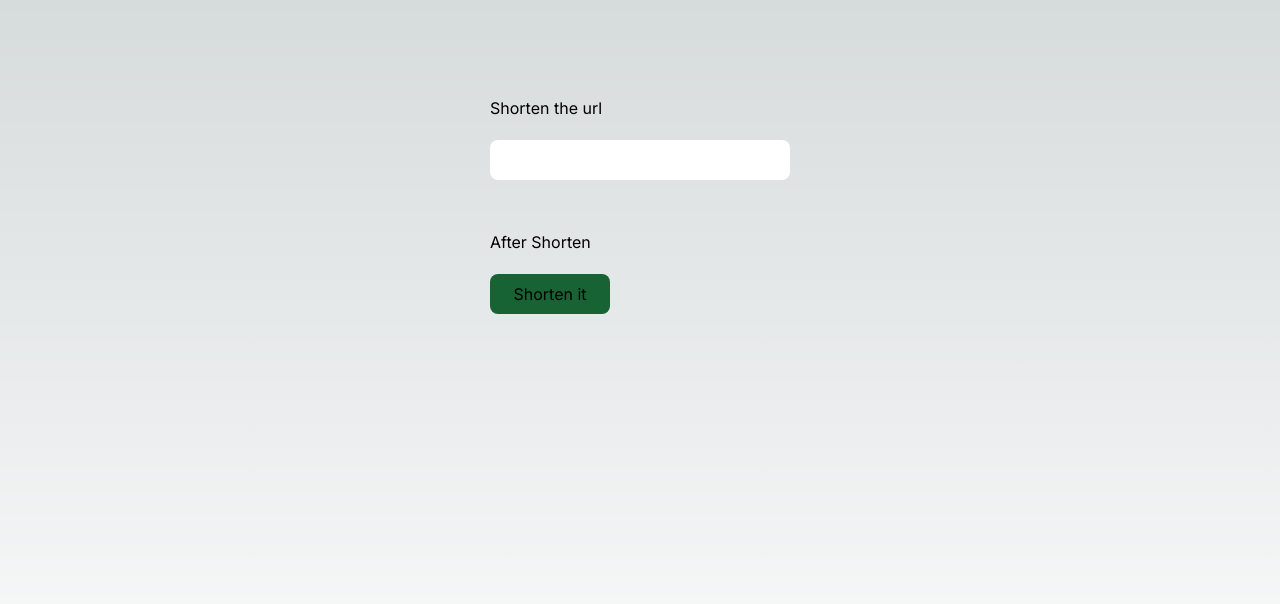
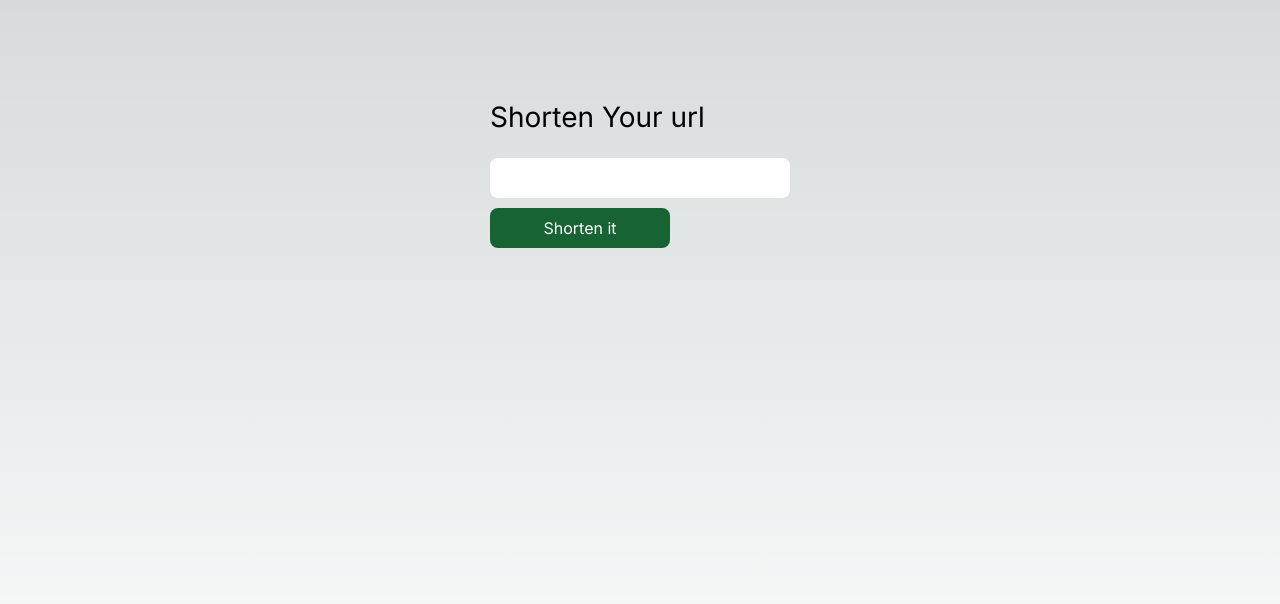
Before and after one commit to twilightc/url-shortener, a Next.js app: page / in a window 1280 px wide. Shown: the top 604 px of the page. Built offline with nearby package versions, Linux system fonts and the light colour scheme.

Commit message:
add clipboard page, add husky+lint-staged

```diff
--- a/prisma/seed.ts
+++ b/prisma/seed.ts
@@ -21,7 +21,6 @@ async function main() {
       enrollTime: new Date(),
     },
   });
-  console.log({ alice, bob });
 }
 main()
   .then(async () => {
--- a/src/app/api/create/route.ts
+++ b/src/app/api/create/route.ts
@@ -43,9 +43,6 @@ export const POST = async (req: NextRequest) => {
       });
     });
 
-    console.log(result);
-
-
     return Response.json({
       ...result
     }, {
--- /dev/null
+++ b/src/components/Loading.tsx
@@ -0,0 +1,5 @@
+
+
+export default function Loading() {
+  return <div>Loading...</div>
+}
--- a/src/components/ProduceResult.tsx
+++ /dev/null
@@ -1,15 +0,0 @@
-'use client';
-
-import { useState } from 'react';
-import { apiUrl } from '../utils';
-
-export default function ProduceResult({ urlCode }: { urlCode: string }) {
-  const [isTriggerCopy, setIsTriggerCopy] = useState(false);
-
-  return (
-    <div className="grid gap-[30px]">
-      Your short url is: {`${apiUrl}/`+urlCode}
-      <div></div>
-    </div>
-  );
-}
--- /dev/null
+++ b/src/components/ProduceResult/ProduceResult.scss
@@ -0,0 +1,17 @@
+.text-transition-enter{
+  opacity: 0;
+}
+
+.text-transition-enter-active{
+  opacity: 1;
+  transition: opacity 0.5s ease-in-out;
+}
+
+.text-transition-exit{
+  opacity: 1;
+}
+
+.text-transition-exit-active{
+  opacity: 0;
+  transition: opacity 0.5s ease-in-out;
+}
--- /dev/null
+++ b/src/components/ProduceResult/ProduceResult.tsx
@@ -0,0 +1,60 @@
+'use client';
+
+import { useRef, useState } from 'react';
+import { apiUrl } from '../../utils';
+import './ProduceResult.scss';
+import { SwitchTransition, CSSTransition } from 'react-transition-group';
+
+export default function ProduceResult({ urlCode }: { urlCode: string }) {
+  const [isCopied, setIsCopied] = useState(false);
+  const shortUrlRef = useRef<HTMLInputElement>(null);
+
+  const handleCopyToClickBoard = () => {
+    if (shortUrlRef.current) {
+      navigator.clipboard.writeText(shortUrlRef.current.value);
+      setIsCopied(true);
+
+      setTimeout(() => {
+        setIsCopied(false);
+      }, 5000);
+    }
+  };
+
+  return (
+    <div className="grid gap-[5px]">
+      <div>Your short url is:</div>
+      <input
+        ref={shortUrlRef}
+        className="w-full h-[40px] rounded-[8px] px-[8px]"
+        type="text"
+        value={`${apiUrl}/` + urlCode}
+        readOnly
+      />
+      <div className="flex items-center justify-start gap-[10px]">
+        <a
+          className="p-[5px] bg-[#ffffff] border-[1px] border-solid border-[#087da8] text-[#087da8] rounded-[8px]"
+          href={`${apiUrl}/` + urlCode}
+          target="_blank"
+        >
+          Visit it
+        </a>
+        <button
+          className="h-full w-[200px] bg-[#1f8244] text-[#fff] rounded-[8px]"
+          onClick={handleCopyToClickBoard}
+        >
+          <SwitchTransition>
+            <CSSTransition
+              key={isCopied ? 'Copied!' : 'CopyToClipboard!'}
+              addEndListener={(node, done) =>
+                node.addEventListener('transitionend', done, false)
+              }
+              classNames="text-transition"
+            >
+              <span>{isCopied ? 'Copied !' : 'Copy to clipboard'}</span>
+            </CSSTransition>
+          </SwitchTransition>
+        </button>
+      </div>
+    </div>
+  );
+}
--- a/src/components/UrlForm.tsx
+++ b/src/components/UrlForm.tsx
@@ -1,19 +1,20 @@
 'use client';
 
-import { useEffect, useState } from 'react';
-import ProduceResult from './ProduceResult';
+import { useState } from 'react';
+import ProduceResult from './ProduceResult/ProduceResult';
+import Loading from './Loading';
 
 export default function UrlForm() {
   const [originUrl, setOriginUrl] = useState('');
 
-  const [isProduceResult, setIsShowProduceResult] = useState(false);
+  const [isLoading, setIsLoading] = useState<boolean>(false);
 
   const [urlCode, setUrlCode] = useState('');
 
   // should i check whether url indeed avaliable or not?
   // may add debounce effect/ usecallback(not so good?)
   const handleShortenUrl = async () => {
-    console.log(originUrl);
+    setIsLoading(true);
 
     const result = await fetch('api/create', {
       method: 'POST',
@@ -27,7 +28,7 @@ export default function UrlForm() {
       cache: 'no-store',
     });
 
-    const data = await result.json() as {
+    const data = (await result.json()) as {
       shortenedUrl: string;
       urlCode: string;
       originalUrl: string;
@@ -37,44 +38,52 @@ export default function UrlForm() {
     };
 
     if (result.status === 200 && data) {
-      setIsShowProduceResult(true);
       setUrlCode(data.urlCode);
     }
+
+    setIsLoading(false);
   };
 
   return (
-    <>
+    <div className="flex flex-col gap-[30px] max-w-[300px] w-[100%]">
       <form
-        className="grid gap-[30px] max-w-[300px] w-[100%]"
+        className="grid gap-[10px]"
         onSubmit={(e) => {
           e.preventDefault();
+          setUrlCode('')
           handleShortenUrl();
         }}
       >
         <div>
-          <div className="mb-[20px]">Shorten the url</div>
+          <div className="text-[28px] mb-[20px]">Shorten Your url</div>
 
           <input
-            className="w-full h-[40px] mb-[20px] rounded-[8px] px-[8px]"
+            className="w-full h-[40px] rounded-[8px] px-[8px]"
             type="url"
             value={originUrl}
             onChange={(e) => {
               setOriginUrl(e.target.value);
             }}
+            disabled={isLoading}
           />
         </div>
         <div>
-          <div className="mb-[20px]">After Shorten</div>
-
           <button
-            className="w-[120px] h-[40px] bg-[#186334] rounded-[8px]"
+            className="w-[180px] h-[40px] bg-[#186334] rounded-[8px] p-[4px]"
             type="submit"
+            disabled={isLoading}
           >
-            Shorten it
+           <div className='flex items-center justify-center'>
+           {isLoading && (
+              <div className="animate-spin rounded-full h-[20px] w-[20px] mr-[6px] border-t-2 border-b-2 border-gray-900"></div>
+            )}
+            <span className='text-[#fff]'>{isLoading ? 'Processing...' : 'Shorten it'}</span>
+           </div>
           </button>
         </div>
       </form>
-      {isProduceResult && <ProduceResult urlCode={urlCode}></ProduceResult>}
-    </>
+      {isLoading && <Loading></Loading>}
+      {urlCode && <ProduceResult urlCode={urlCode}></ProduceResult>}
+    </div>
   );
 }
```
Also changed, not shown: package.json (+14 -1 lines), 2 other files (tests, documents, lock files or other folders).
